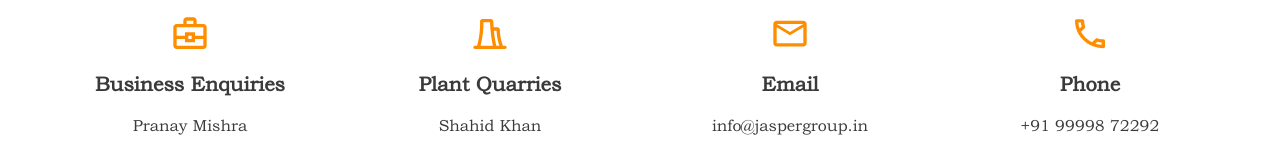
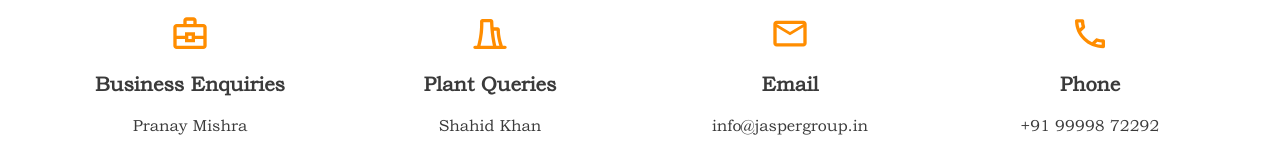
Before and after one commit to Sayan-97/jasperfood-nextjs, a Next.js app: page /contact-us in a window 1280 px wide. Shown: the part 939-1096 px from the top of the page. Built offline with nearby package versions, Linux system fonts and the light colour scheme.

Commit message:
changes added

```diff
--- a/app/contact-us/page.tsx
+++ b/app/contact-us/page.tsx
@@ -38,8 +38,8 @@
               <h6 className="text-xl font-semibold">Plant Address</h6>
               <p>
                 {" "}
-                Building No.: 68 - 69, Pragati Vihar Industrial Area, Sector-59,
-                Ballabgarh, Faridabad - 121004, Haryana, INDIA
+                Building No.: 68 - 69, Pragati Vihar Industrial Area, Sector -
+                59, Ballabgarh, Faridabad - 121004, Haryana, INDIA
               </p>
             </div>
           </div>
@@ -92,7 +92,7 @@
               height={46.2}
               className="w-10 h-10"
             />
-            <h6 className="text-xl font-semibold">Plant Quarries</h6>
+            <h6 className="text-xl font-semibold">Plant Queries</h6>
             <p>Shahid Khan</p>
             <p>Plant Head</p>
             <p>planthead@jaspergroup.in</p>
```
